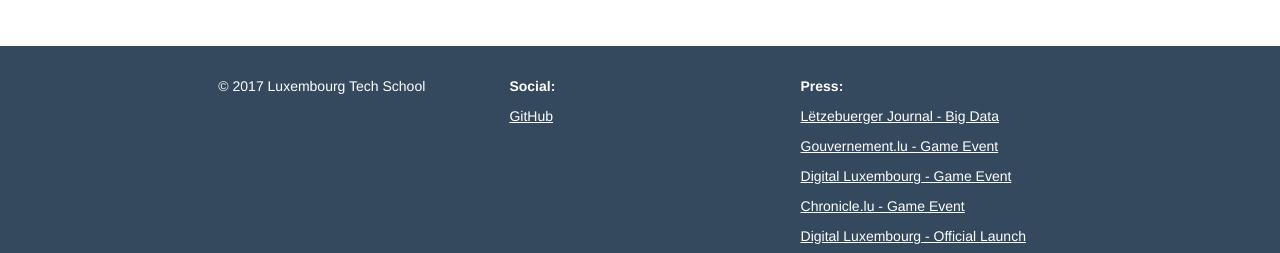
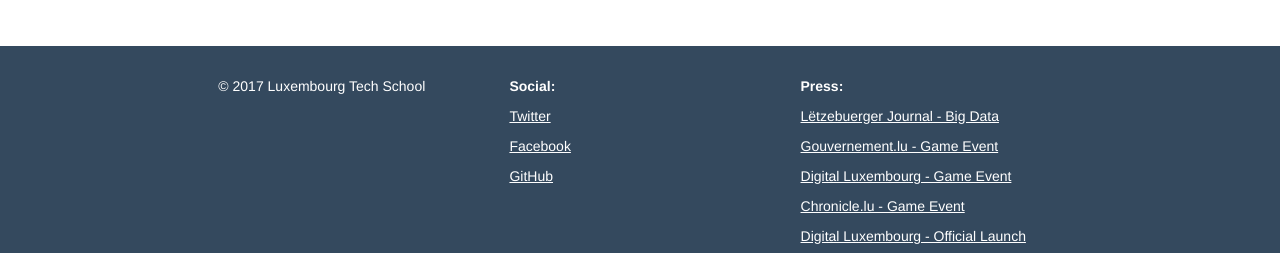
Before and after one commit to LuxembourgTechSchool/luxembourgtechschool.github.io, a Jekyll site: the page built from index.html, in a window 1280 px wide and 900 px high, scrolled down 4340 px. Shown: the part 644-897 px from the top of the window. Built offline with Jekyll 4.4.1, drawn with Linux system fonts in a browser that asks for light colours.

Commit message:
Add Facebook and Twitter links

```diff
--- a/_includes/footer.html
+++ b/_includes/footer.html
@@ -7,6 +7,8 @@
         <div class="col-md-4 footer-links">
           <p><strong>Social:</strong></p>
 
+          <p><a target="_blank" href="https://twitter.com/LuxTechSchool">Twitter</a></p>
+          <p><a target="_blank" href="https://www.facebook.com/LuxTechSchool/">Facebook</a></p>
           <p><a target="_blank" href="https://github.com/LuxembourgTechSchool">GitHub</a></p>
         </div>
         <div class="col-md-4 footer-links">
```
